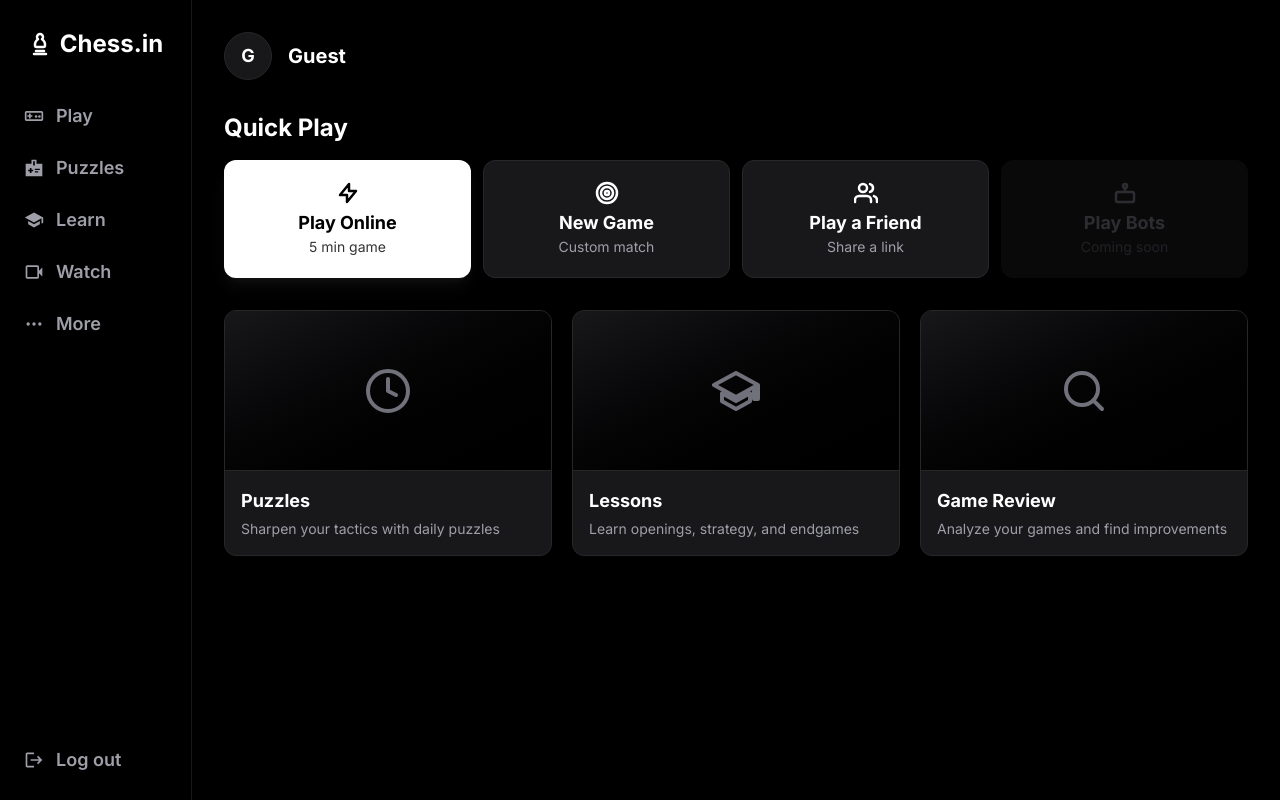
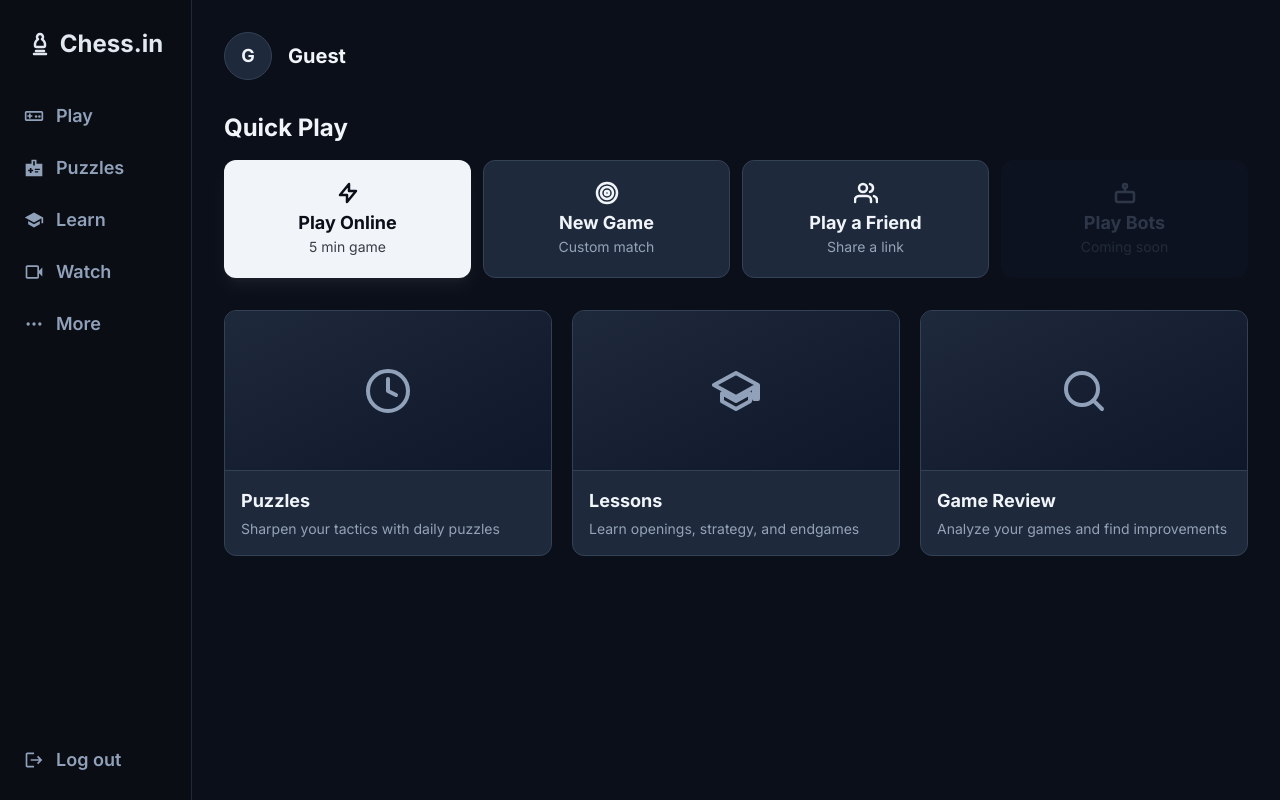
Before and after one commit to Harsh16gupta/Chess, a React (Vite) app in the folder frontend/: page /home in a window 1280 px wide. Built offline with nearby package versions, Linux system fonts and the light colour scheme; no server answers.

Commit message:
feat: implement soft grayscale color themes, slate chessboard, and dynamic logged-in dashboard layouts

```diff
--- a/frontend/src/components/LoginSidebar.tsx
+++ b/frontend/src/components/LoginSidebar.tsx
@@ -10,10 +10,10 @@
     const isActive = (path: string) => location.pathname === path;
 
     return (
-        <div className="flex flex-col justify-between w-48 bg-black text-white py-4 border-r border-zinc-900 shrink-0">
+        <div className="flex flex-col justify-between w-48 bg-[#0a0d14] text-[#e2e8f0] py-4 border-r border-[#1e293b] shrink-0">
             <div className="flex flex-col gap-1">
                 <Button
-                    className="flex justify-center items-center gap-2 font-bold text-2xl p-3 cursor-pointer hover:text-zinc-300 transition-colors duration-200"
+                    className="flex justify-center items-center gap-2 font-bold text-2xl p-3 cursor-pointer hover:text-slate-200 transition-colors duration-200"
                     onClick={() => navigate("/home")}>
                     <svg className="w-6 h-6 shrink-0" fill="none" stroke="currentColor" strokeWidth="2.5" viewBox="0 0 24 24" strokeLinecap="round" strokeLinejoin="round">
                         <path d="M12 2a3 3 0 0 0-3 3c0 .87.37 1.66 1 2.21A6.74 6.74 0 0 0 7 13.5c0 1 .5 1.5 1.5 1.5h7c1 0 1.5-.5 1.5-1.5a6.74 6.74 0 0 0-3-6.29c.63-.55 1-1.34 1-2.21a3 3 0 0 0-3-3z"/>
@@ -25,7 +25,7 @@
 
                 <div className="px-2 mt-4 flex flex-col gap-1">
                     <Button
-                        className={`w-full flex justify-start items-center gap-3 font-semibold text-lg p-2.5 pl-4 cursor-pointer rounded-lg transition-all duration-200 ${isActive("/game") ? "bg-white text-black font-bold" : "text-zinc-400 hover:bg-zinc-900 hover:text-white"}`}
+                        className={`w-full flex justify-start items-center gap-3 font-semibold text-lg p-2.5 pl-4 cursor-pointer rounded-lg transition-all duration-200 ${isActive("/game") ? "bg-[#e2e8f0] text-[#0f172a] font-bold" : "text-slate-400 hover:bg-[#111625] hover:text-slate-100"}`}
                         onClick={() => navigate("/game")}>
                         <svg className="w-5 h-5 shrink-0" fill="currentColor" viewBox="0 0 24 24">
                             <path d="M21 6H3c-1.1 0-2 .9-2 2v8c0 1.1.9 2 2 2h18c1.1 0 2-.9 2-2V8c0-1.1-.9-2-2-2zm0 10H3V8h18v8zM6 15h2v-2h2v-2H8V9H6v2H4v2h2z"/>
@@ -36,7 +36,7 @@
                     </Button>
 
                     <Button
-                        className={`w-full flex justify-start items-center gap-3 font-semibold text-lg p-2.5 pl-4 cursor-pointer rounded-lg transition-all duration-200 ${isActive("/puzzles") ? "bg-white text-black font-bold" : "text-zinc-400 hover:bg-zinc-900 hover:text-white"}`}
+                        className={`w-full flex justify-start items-center gap-3 font-semibold text-lg p-2.5 pl-4 cursor-pointer rounded-lg transition-all duration-200 ${isActive("/puzzles") ? "bg-[#e2e8f0] text-[#0f172a] font-bold" : "text-slate-400 hover:bg-[#111625] hover:text-slate-100"}`}
                         onClick={() => navigate("/puzzles")}>
                         <svg className="w-5 h-5 shrink-0" fill="currentColor" viewBox="0 0 24 24">
                             <path d="M22 7h-7V2H9v5H2v15h20V7zM11 4h2v5h-2V4zm0 12H9v2H7v-2H5v-2h2v-2h2v2h2v2zm2-1.5V13h6v1.5h-6zm0 3V16h4v1.5h-4z"/>
@@ -45,7 +45,7 @@
                     </Button>
 
                     <Button
-                        className={`w-full flex justify-start items-center gap-3 font-semibold text-lg p-2.5 pl-4 cursor-pointer rounded-lg transition-all duration-200 ${isActive("/learn") ? "bg-white text-black font-bold" : "text-zinc-400 hover:bg-zinc-900 hover:text-white"}`}
+                        className={`w-full flex justify-start items-center gap-3 font-semibold text-lg p-2.5 pl-4 cursor-pointer rounded-lg transition-all duration-200 ${isActive("/learn") ? "bg-[#e2e8f0] text-[#0f172a] font-bold" : "text-slate-400 hover:bg-[#111625] hover:text-slate-100"}`}
                         onClick={() => navigate("/learn")}>
                         <svg className="w-5 h-5 shrink-0" fill="currentColor" viewBox="0 0 24 24">
                             <path d="M12 3L1 9l11 6 9-5v6h2V9l-11-6zM5 13.18v4L12 21l7-3.82v-4L12 17l-7-3.82z"/>
@@ -54,7 +54,7 @@
                     </Button>
 
                     <Button
-                        className={`w-full flex justify-start items-center gap-3 font-semibold text-lg p-2.5 pl-4 cursor-pointer rounded-lg transition-all duration-200 ${isActive("/watch") ? "bg-white text-black font-bold" : "text-zinc-400 hover:bg-zinc-900 hover:text-white"}`}
+                        className={`w-full flex justify-start items-center gap-3 font-semibold text-lg p-2.5 pl-4 cursor-pointer rounded-lg transition-all duration-200 ${isActive("/watch") ? "bg-[#e2e8f0] text-[#0f172a] font-bold" : "text-slate-400 hover:bg-[#111625] hover:text-slate-100"}`}
                         onClick={() => navigate("/watch")}>
                         <svg className="w-5 h-5 shrink-0" fill="currentColor" viewBox="0 0 24 24">
                             <path d="M18 10.48V6c0-1.1-.9-2-2-2H4c-1.1 0-2 .9-2 2v12c0 1.1.9 2 2 2h12c1.1 0 2-.9 2-2v-4.48l4 3.98v-11l-4 3.98zm-2-.79V18H4V6h12v3.69z"/>
@@ -63,7 +63,7 @@
                     </Button>
 
                     <Button
-                        className={`w-full flex justify-start items-center gap-3 font-semibold text-lg p-2.5 pl-4 cursor-pointer rounded-lg transition-all duration-200 text-zinc-400 hover:bg-zinc-900 hover:text-white`}
+                        className={`w-full flex justify-start items-center gap-3 font-semibold text-lg p-2.5 pl-4 cursor-pointer rounded-lg transition-all duration-200 text-slate-400 hover:bg-[#111625] hover:text-slate-100`}
                         onClick={() => navigate("/more")}>
                         <svg className="w-5 h-5 shrink-0" fill="currentColor" viewBox="0 0 24 24">
                             <circle cx="5" cy="12" r="2"/>
@@ -77,7 +77,7 @@
 
             <div className="px-2">
                 <Button
-                    className="w-full flex justify-start items-center gap-3 font-semibold text-lg p-2.5 pl-4 cursor-pointer rounded-lg transition-all duration-200 text-zinc-400 hover:bg-white hover:text-black"
+                    className="w-full flex justify-start items-center gap-3 font-semibold text-lg p-2.5 pl-4 cursor-pointer rounded-lg transition-all duration-200 text-slate-400 hover:bg-[#e2e8f0] hover:text-[#0f172a]"
                     onClick={() => {
                         logout();
                         navigate("/");
--- a/frontend/src/screens/Home.tsx
+++ b/frontend/src/screens/Home.tsx
@@ -7,12 +7,12 @@
   const { user } = useAuth();
 
   return (
-    <div className="flex w-full min-h-screen bg-black text-white">
+    <div className="flex w-full min-h-screen bg-[#0b0f19] text-[#e2e8f0]">
       {/* Sidebar */}
       <LoginSidebar />
 
       {/* Main Content Area */}
-      <div className="flex-1 p-8 overflow-y-auto bg-black">
+      <div className="flex-1 p-8 overflow-y-auto bg-[#0b0f19]">
         {/* Header Section */}
         <div className="flex justify-between items-center mb-8">
           <div className="flex items-center gap-4">
@@ -20,29 +20,29 @@
               <img
                 src={user.picture}
                 alt="Profile"
-                className="w-12 h-12 rounded-full border border-zinc-800 filter grayscale"
+                className="w-12 h-12 rounded-full border border-[#334155] filter grayscale"
               />
             ) : (
-              <div className="w-12 h-12 rounded-full bg-zinc-900 border border-zinc-800 flex items-center justify-center text-lg font-bold text-white">
+              <div className="w-12 h-12 rounded-full bg-[#1e293b] border border-[#334155] flex items-center justify-center text-lg font-bold text-[#f1f5f9]">
                 {(user?.name || user?.email || "G")[0].toUpperCase()}
               </div>
             )}
             <div>
-              <div className="text-xl font-bold text-white">{user?.name || "Guest"}</div>
-              <div className="text-sm text-zinc-400">{user?.email}</div>
+              <div className="text-xl font-bold text-[#f1f5f9]">{user?.name || "Guest"}</div>
+              <div className="text-sm text-[#94a3b8]">{user?.email}</div>
             </div>
           </div>
         </div>
 
         {/* Quick Play Section */}
         <div className="mb-8">
-          <h2 className="text-2xl font-bold mb-4 text-white">Quick Play</h2>
+          <h2 className="text-2xl font-bold mb-4 text-[#f1f5f9]">Quick Play</h2>
           <div className="grid grid-cols-2 md:grid-cols-4 gap-3">
             <button
               onClick={() => navigate("/game")}
-              className="bg-white text-black hover:bg-zinc-200 p-5 rounded-xl cursor-pointer transition-all duration-200 hover:scale-[1.02] active:scale-[0.98] shadow-lg shadow-white/5 font-bold"
+              className="bg-[#f1f5f9] text-[#0b0f19] hover:bg-[#cbd5e1] p-5 rounded-xl cursor-pointer transition-all duration-200 hover:scale-[1.02] active:scale-[0.98] shadow-lg shadow-white/5 font-bold"
             >
-              <svg className="w-6 h-6 mx-auto mb-1 text-black" fill="none" stroke="currentColor" strokeWidth="2.5" viewBox="0 0 24 24" strokeLinecap="round" strokeLinejoin="round">
+              <svg className="w-6 h-6 mx-auto mb-1 text-[#0b0f19]" fill="none" stroke="currentColor" strokeWidth="2.5" viewBox="0 0 24 24" strokeLinecap="round" strokeLinejoin="round">
                 <path d="M13 10V3L4 14h7v7l9-11h-7z"/>
               </svg>
               <div className="font-bold text-lg">Play Online</div>
@@ -51,43 +51,43 @@
 
             <button
               onClick={() => navigate("/game")}
-              className="bg-zinc-900 hover:bg-zinc-800 border border-zinc-800 hover:border-zinc-700 p-5 rounded-xl cursor-pointer transition-all duration-200 hover:scale-[1.02] active:scale-[0.98]"
+              className="bg-[#1e293b] hover:bg-[#334155] border border-[#334155] hover:border-[#475569] p-5 rounded-xl cursor-pointer transition-all duration-200 hover:scale-[1.02] active:scale-[0.98]"
             >
-              <svg className="w-6 h-6 mx-auto mb-1 text-white" fill="none" stroke="currentColor" strokeWidth="2.5" viewBox="0 0 24 24" strokeLinecap="round" strokeLinejoin="round">
+              <svg className="w-6 h-6 mx-auto mb-1 text-[#f1f5f9]" fill="none" stroke="currentColor" strokeWidth="2.5" viewBox="0 0 24 24" strokeLinecap="round" strokeLinejoin="round">
                 <circle cx="12" cy="12" r="10"/>
                 <circle cx="12" cy="12" r="6"/>
                 <circle cx="12" cy="12" r="2"/>
               </svg>
-              <div className="font-bold text-lg text-white">New Game</div>
-              <div className="text-sm text-zinc-400">Custom match</div>
+              <div className="font-bold text-lg text-[#f1f5f9]">New Game</div>
+              <div className="text-sm text-[#94a3b8]">Custom match</div>
             </button>
 
             <button
               onClick={() => navigate("/game")}
-              className="bg-zinc-900 hover:bg-zinc-800 border border-zinc-800 hover:border-zinc-700 p-5 rounded-xl cursor-pointer transition-all duration-200 hover:scale-[1.02] active:scale-[0.98]"
+              className="bg-[#1e293b] hover:bg-[#334155] border border-[#334155] hover:border-[#475569] p-5 rounded-xl cursor-pointer transition-all duration-200 hover:scale-[1.02] active:scale-[0.98]"
             >
-              <svg className="w-6 h-6 mx-auto mb-1 text-white" fill="none" stroke="currentColor" strokeWidth="2.5" viewBox="0 0 24 24" strokeLinecap="round" strokeLinejoin="round">
+              <svg className="w-6 h-6 mx-auto mb-1 text-[#f1f5f9]" fill="none" stroke="currentColor" strokeWidth="2.5" viewBox="0 0 24 24" strokeLinecap="round" strokeLinejoin="round">
                 <path d="M17 21v-2a4 4 0 0 0-4-4H5a4 4 0 0 0-4 4v2"/>
                 <circle cx="9" cy="7" r="4"/>
                 <path d="M23 21v-2a4 4 0 0 0-3-3.87"/>
                 <path d="M16 3.13a4 4 0 0 1 0 7.75"/>
               </svg>
-              <div className="font-bold text-lg text-white">Play a Friend</div>
-              <div className="text-sm text-zinc-400">Share a link</div>
+              <div className="font-bold text-lg text-[#f1f5f9]">Play a Friend</div>
+              <div className="text-sm text-[#94a3b8]">Share a link</div>
             </button>
 
             <button
               onClick={() => navigate("/game")}
-              className="bg-zinc-900 border border-zinc-900 opacity-40 p-5 rounded-xl cursor-not-allowed"
+              className="bg-[#0f172a] border border-[#0f172a] opacity-40 p-5 rounded-xl cursor-not-allowed"
               disabled
             >
-              <svg className="w-6 h-6 mx-auto mb-1 text-zinc-500" fill="none" stroke="currentColor" strokeWidth="2.5" viewBox="0 0 24 24" strokeLinecap="round" strokeLinejoin="round">
+              <svg className="w-6 h-6 mx-auto mb-1 text-slate-500" fill="none" stroke="currentColor" strokeWidth="2.5" viewBox="0 0 24 24" strokeLinecap="round" strokeLinejoin="round">
                 <rect x="3" y="11" width="18" height="10" rx="2"/>
                 <circle cx="12" cy="5" r="2"/>
                 <path d="M12 7v4"/>
               </svg>
-              <div className="font-bold text-lg text-zinc-500">Play Bots</div>
-              <div className="text-sm text-zinc-600">Coming soon</div>
+              <div className="font-bold text-lg text-slate-500">Play Bots</div>
+              <div className="text-sm text-slate-600">Coming soon</div>
             </button>
           </div>
         </div>
@@ -97,51 +97,51 @@
           {/* Puzzles */}
           <div
             onClick={() => navigate("/puzzle")}
-            className="group bg-zinc-900 rounded-xl overflow-hidden border border-zinc-800 cursor-pointer transition-all duration-200 hover:border-white hover:shadow-lg"
+            className="group bg-[#1e293b] rounded-xl overflow-hidden border border-[#334155] cursor-pointer transition-all duration-200 hover:border-[#e2e8f0] hover:shadow-lg"
           >
-            <div className="h-40 bg-gradient-to-br from-zinc-900 to-black flex items-center justify-center border-b border-zinc-800">
-              <svg className="w-12 h-12 stroke-zinc-500 group-hover:scale-110 transition-transform duration-300" fill="none" stroke="currentColor" strokeWidth="2" viewBox="0 0 24 24" strokeLinecap="round" strokeLinejoin="round">
+            <div className="h-40 bg-gradient-to-br from-[#1e293b] to-[#0f172a] flex items-center justify-center border-b border-[#334155]">
+              <svg className="w-12 h-12 stroke-slate-400 group-hover:scale-110 transition-transform duration-300" fill="none" stroke="currentColor" strokeWidth="2" viewBox="0 0 24 24" strokeLinecap="round" strokeLinejoin="round">
                 <path d="M12 22c5.523 0 10-4.477 10-10S17.523 2 12 2 2 6.477 2 12s4.477 10 10 10z"/>
                 <path d="M12 6v6l4 2"/>
               </svg>
             </div>
             <div className="p-4">
-              <h3 className="text-lg font-bold text-white">Puzzles</h3>
-              <p className="text-sm text-zinc-400 mt-1">Sharpen your tactics with daily puzzles</p>
+              <h3 className="text-lg font-bold text-[#f1f5f9]">Puzzles</h3>
+              <p className="text-sm text-[#94a3b8] mt-1">Sharpen your tactics with daily puzzles</p>
             </div>
           </div>
 
           {/* Lessons */}
           <div
             onClick={() => navigate("/lesson")}
-            className="group bg-zinc-900 rounded-xl overflow-hidden border border-zinc-800 cursor-pointer transition-all duration-200 hover:border-white hover:shadow-lg"
+            className="group bg-[#1e293b] rounded-xl overflow-hidden border border-[#334155] cursor-pointer transition-all duration-200 hover:border-[#e2e8f0] hover:shadow-lg"
           >
-            <div className="h-40 bg-gradient-to-br from-zinc-900 to-black flex items-center justify-center border-b border-zinc-800">
-              <svg className="w-12 h-12 stroke-zinc-500 group-hover:scale-110 transition-transform duration-300" fill="none" stroke="currentColor" strokeWidth="2" viewBox="0 0 24 24" strokeLinecap="round" strokeLinejoin="round">
+            <div className="h-40 bg-gradient-to-br from-[#1e293b] to-[#0f172a] flex items-center justify-center border-b border-[#334155]">
+              <svg className="w-12 h-12 stroke-slate-400 group-hover:scale-110 transition-transform duration-300" fill="none" stroke="currentColor" strokeWidth="2" viewBox="0 0 24 24" strokeLinecap="round" strokeLinejoin="round">
                 <path d="M12 3L1 9l11 6 9-5v6h2V9l-11-6z"/>
                 <path d="M5 13.18v4L12 21l7-3.82v-4L12 17l-7-3.82z"/>
               </svg>
             </div>
             <div className="p-4">
-              <h3 className="text-lg font-bold text-white">Lessons</h3>
-              <p className="text-sm text-zinc-400 mt-1">Learn openings, strategy, and endgames</p>
+              <h3 className="text-lg font-bold text-[#f1f5f9]">Lessons</h3>
+              <p className="text-sm text-[#94a3b8] mt-1">Learn openings, strategy, and endgames</p>
             </div>
           </div>
 
           {/* Game Review */}
           <div
             onClick={() => navigate("/review")}
-            className="group bg-zinc-900 rounded-xl overflow-hidden border border-zinc-800 cursor-pointer transition-all duration-200 hover:border-white hover:shadow-lg"
+            className="group bg-[#1e293b] rounded-xl overflow-hidden border border-[#334155] cursor-pointer transition-all duration-200 hover:border-[#e2e8f0] hover:shadow-lg"
           >
-            <div className="h-40 bg-gradient-to-br from-zinc-900 to-black flex items-center justify-center border-b border-zinc-800">
-              <svg className="w-12 h-12 stroke-zinc-500 group-hover:scale-110 transition-transform duration-300" fill="none" stroke="currentColor" strokeWidth="2" viewBox="0 0 24 24" strokeLinecap="round" strokeLinejoin="round">
+            <div className="h-40 bg-gradient-to-br from-[#1e293b] to-[#0f172a] flex items-center justify-center border-b border-[#334155]">
+              <svg className="w-12 h-12 stroke-slate-400 group-hover:scale-110 transition-transform duration-300" fill="none" stroke="currentColor" strokeWidth="2" viewBox="0 0 24 24" strokeLinecap="round" strokeLinejoin="round">
                 <circle cx="11" cy="11" r="8"/>
                 <line x1="21" y1="21" x2="16.65" y2="16.65"/>
               </svg>
             </div>
             <div className="p-4">
-              <h3 className="text-lg font-bold text-white">Game Review</h3>
-              <p className="text-sm text-zinc-400 mt-1">Analyze your games and find improvements</p>
+              <h3 className="text-lg font-bold text-[#f1f5f9]">Game Review</h3>
+              <p className="text-sm text-[#94a3b8] mt-1">Analyze your games and find improvements</p>
             </div>
           </div>
         </div>
```
Also changed, not shown: frontend/src/components/ChessBoard.tsx (+7 -7 lines), frontend/src/screens/Game.tsx (+45 -22 lines), frontend/src/screens/Landing.tsx (+15 -15 lines).
